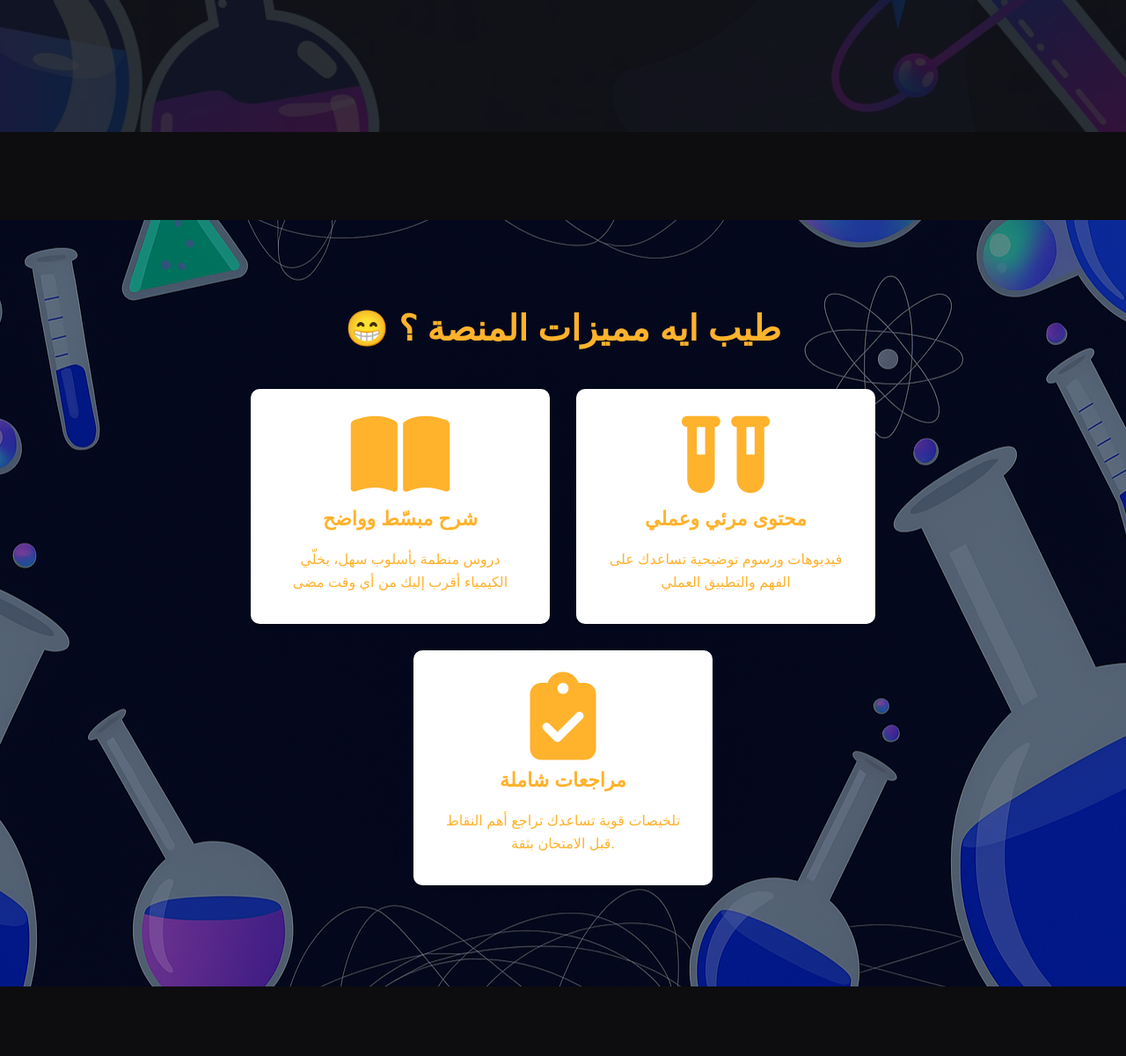
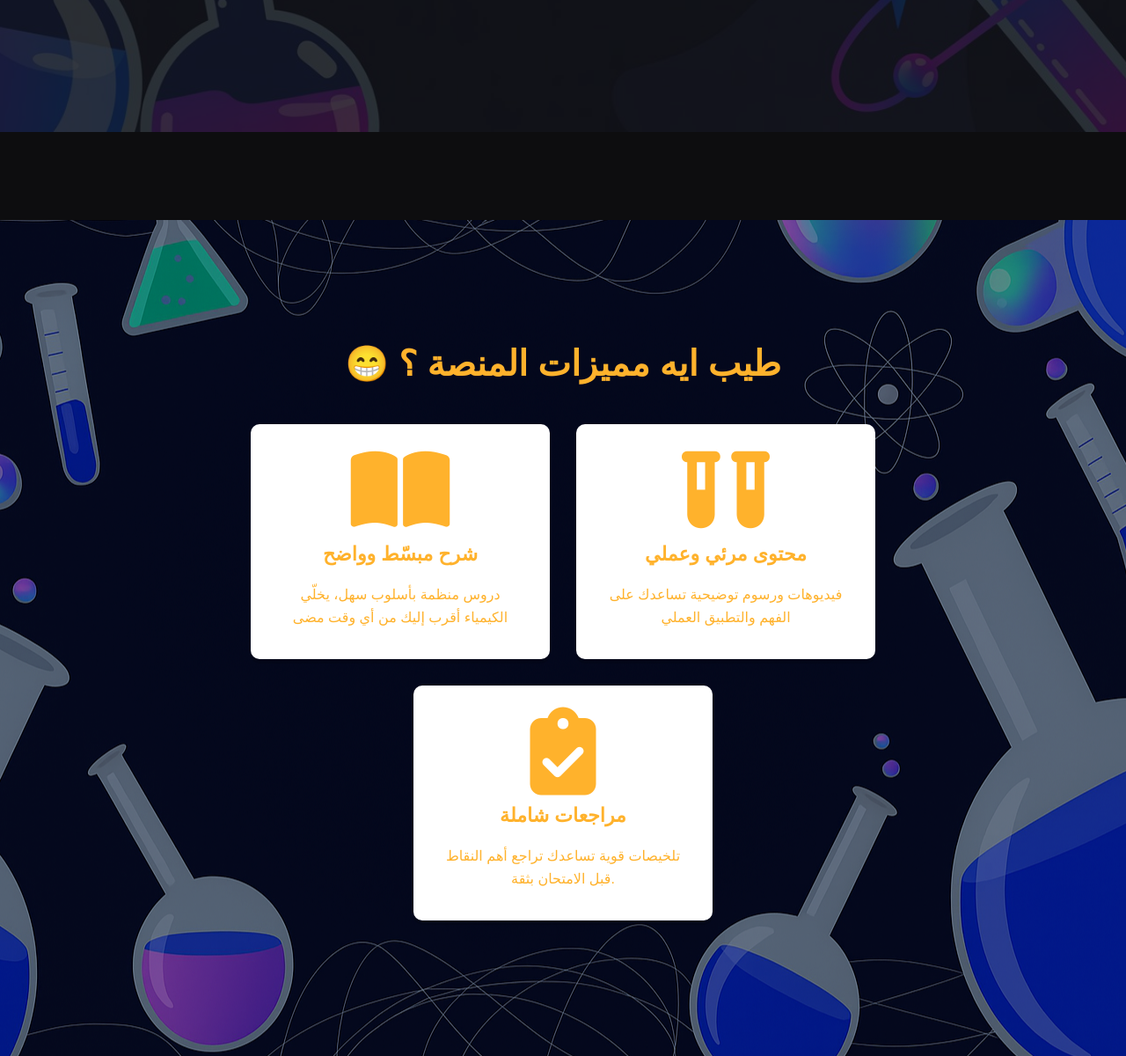
Before and after one commit to M7moudAbdallah01/test, a PHP site: page / in a window 1280 px wide. Shown: the part 700-1900 px from the top of the page at 88% size. Run offline with PHP 8.4, Linux system fonts and the light colour scheme.

Commit message:
Update index.css

```diff
--- a/css/index.css
+++ b/css/index.css
@@ -126,7 +126,7 @@ section {
     background: linear-gradient(rgba(0, 0, 0, 0.4), rgba(0, 0, 0, 0.4)),
                 url('../images/back01.png') no-repeat center center;
     background-color: #111;
-    padding: 100px;
+    padding: 140px;
 }
 .title {
   display: flex;
```
